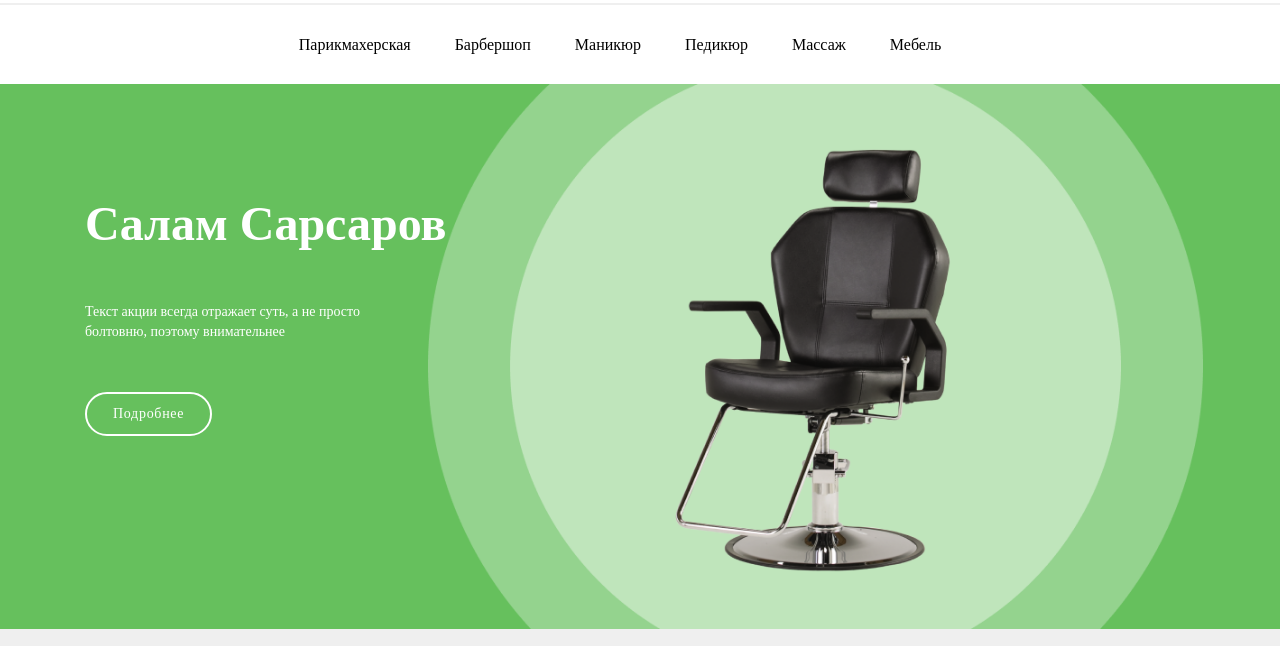
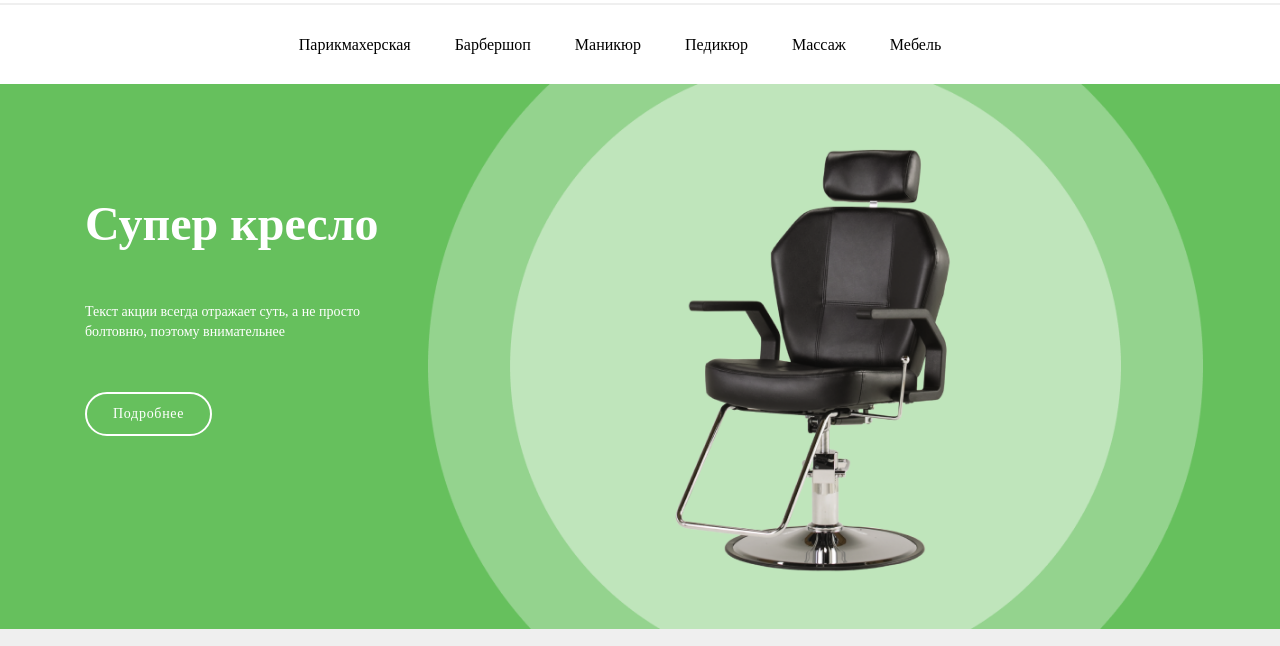
Before and after one commit to HasanovHamzat/armchair, a plain HTML site: page index.html in a window 1280 px wide. Shown: the part 154-800 px from the top of the page. Drawn offline with Linux system fonts and the light colour scheme.

Commit message:
Update index.html

```diff
--- a/index.html
+++ b/index.html
@@ -65,7 +65,7 @@
     </nav>
     <section class="sale">
         <div class="container">
-            <h1 class="sale-title">Салам Сарсаров</h1>
+            <h1 class="sale-title">Супер кресло</h1>
             <p class="sale-description">Текст акции всегда отражает суть, а не просто <br>
                 болтовню, поэтому внимательнее</p>
                 <button class="button sale-button">Подробнее</button>
```
